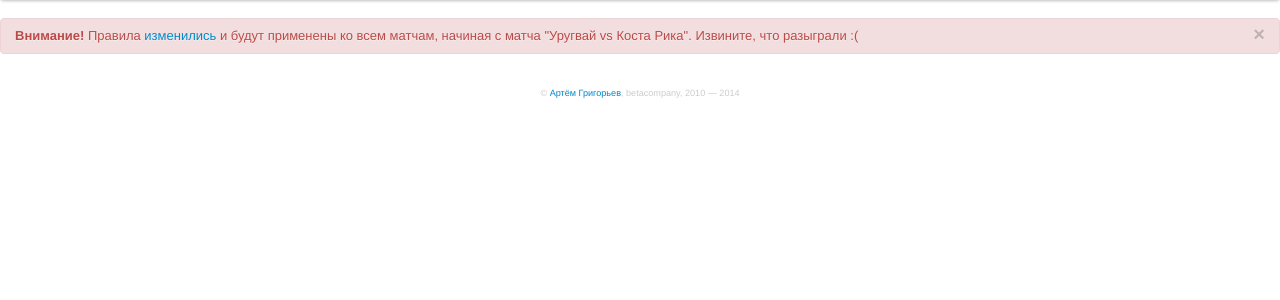
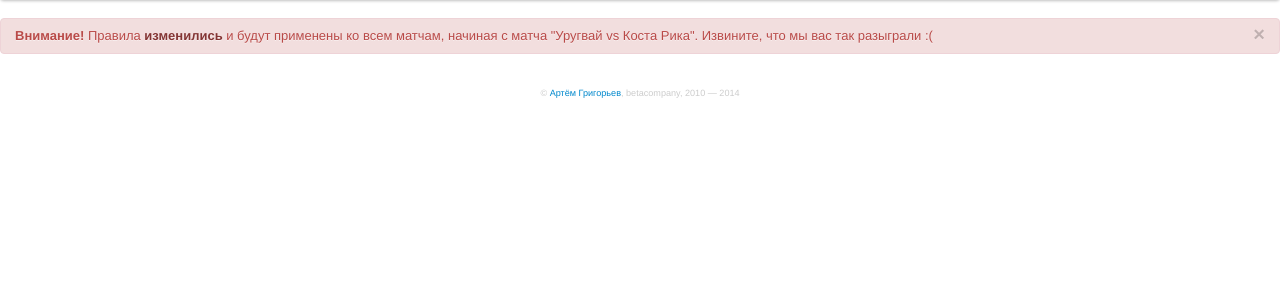
Before and after one commit to betacompany/totalizator, a PHP site: template templates/menu.php in a window 1280 px wide. Shown: the part 40-340 px from the top of the page. Run offline with PHP 8.4, Linux system fonts and the light colour scheme; the template is opened without the code that fills it, so the values that code supplies are empty; some libraries are stand-ins or nearby versions.

Commit message:
fix new rules alert layout

```diff
--- a/css/main.css
+++ b/css/main.css
@@ -43,3 +43,12 @@ form {
     text-align: center;
     color: #ccc;
 }
+
+/* as in bootstrap 3.1.1 */
+.alert-danger .alert-link {
+	color: #843534;
+}
+
+.alert .alert-link {
+	font-weight: 700;
+}
--- a/templates/menu.php
+++ b/templates/menu.php
@@ -52,5 +52,5 @@ $menu[3]['title'] = 'Правила';
     <strong>Внимание!</strong>
     Правила <a href="/rules.php" class="alert-link">изменились</a>
     и будут применены ко всем матчам, начиная с матча "Уругвай vs Коста Рика".
-    Извините, что разыграли :(
+    Извините, что мы вас так разыграли :(
 </div>
```
